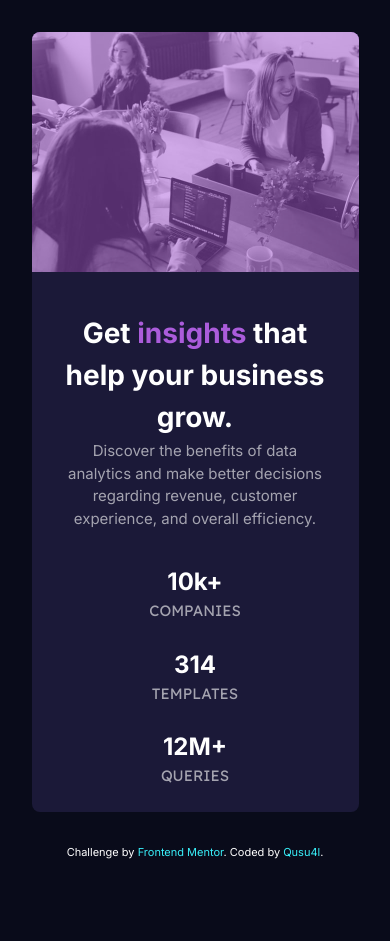
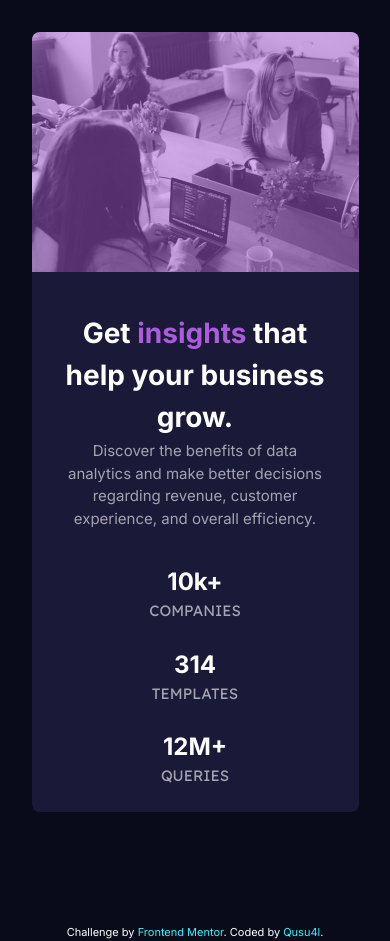
Before and after one commit to Qusu4l/stats-preview-card-component-main, a website: page index.html in a window 390 px wide. Before the commit the page ends 861 px from the top, so only its background shows below. Drawn offline with Linux system fonts and the light colour scheme.

Commit message:
marginMobile#fix

```diff
--- a/index.html
+++ b/index.html
@@ -43,7 +43,7 @@
       </div>
     </div>
   </main>
-  <footer>
+  <footer class="mt-20">
     <div class="text-[11px] text-center">
       Challenge by <a class="text-[#39f0fa]" href="https://www.frontendmentor.io?ref=challenge" target="_blank">Frontend
         Mentor</a>.
```
Also changed, not shown: dist/output.css.
